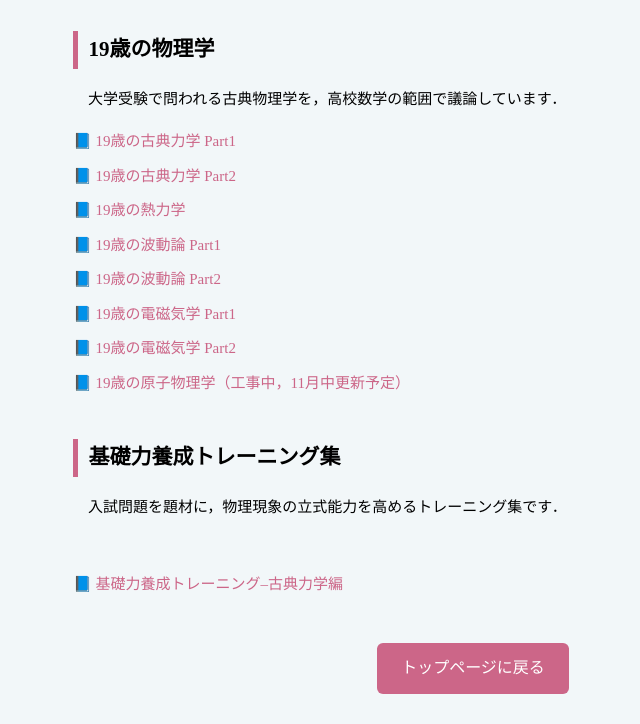
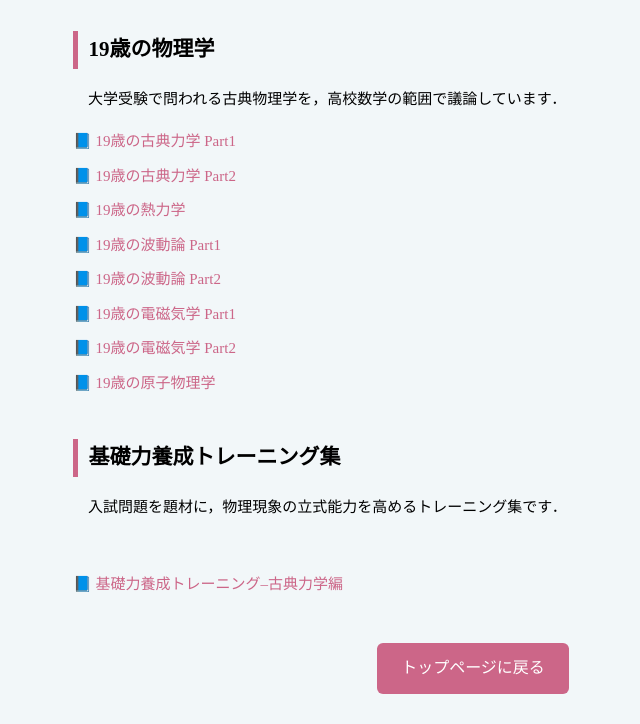
Before and after one commit to Mer-physics/Mer-physics.github.io, a plain HTML site: page exam/index.html in a window 1280 px wide. Shown: the part 115-839 px from the top of the page, without its empty margins (167-807 px from the left). Drawn offline with Linux system fonts and the light colour scheme.

Commit message:
Update index.html

```diff
--- a/exam/index.html
+++ b/exam/index.html
@@ -88,7 +88,7 @@
     <li>📘 <a href="/exam/Wavetheorem_for19_Part2.pdf" target="_blank">19歳の波動論 Part2</a></li>
     <li>📘 <a href="/exam/Electromagnetism_for19_Part1.pdf" target="_blank">19歳の電磁気学 Part1</a></li>
     <li>📘 <a href="/exam/Electromagnetism_for19_Part2.pdf" target="_blank">19歳の電磁気学 Part2</a></li>
-    <li>📘 <a href="/exam/Atomic_physics_for19.pdf" target="_blank">19歳の原子物理学（工事中，11月中更新予定）</a></li>
+    <li>📘 <a href="/exam/Atomic_physics_for19.pdf" target="_blank">19歳の原子物理学　</a></li>
   </ul>
 
   <h2>基礎力養成トレーニング集</h2>
```
